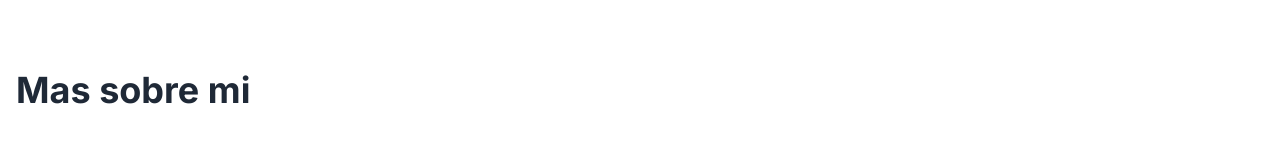
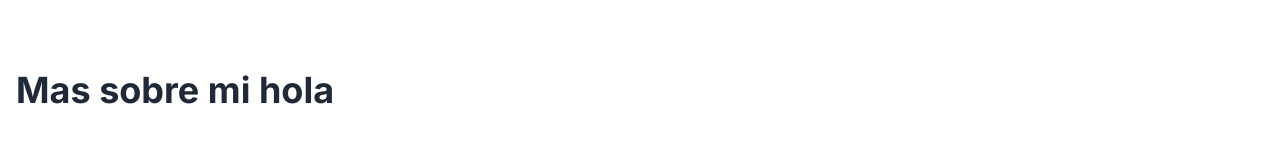
Before and after one commit to JorgeAsca/PorfolioAstro, an Astro site in the folder Astroporfolio/: page / in a window 1280 px wide. Shown: the part 794-952 px from the top of the page. Built offline with nearby package versions, Linux system fonts and the light colour scheme; Astro itself is replaced by a stand-in of ours.

Commit message:
Fix: jenkis

```diff
--- a/Astroporfolio/src/pages/index.astro
+++ b/Astroporfolio/src/pages/index.astro
@@ -14,7 +14,7 @@ import RoleSplit from '../components/RoleSplit.astro';
 
         <div class="py-16 animate-on-scroll">
             <h2 class="text-4xl font-bold text-gray-800">
-                Mas sobre mi
+                Mas sobre mi hola
             </h2>
         </div>
 
```
